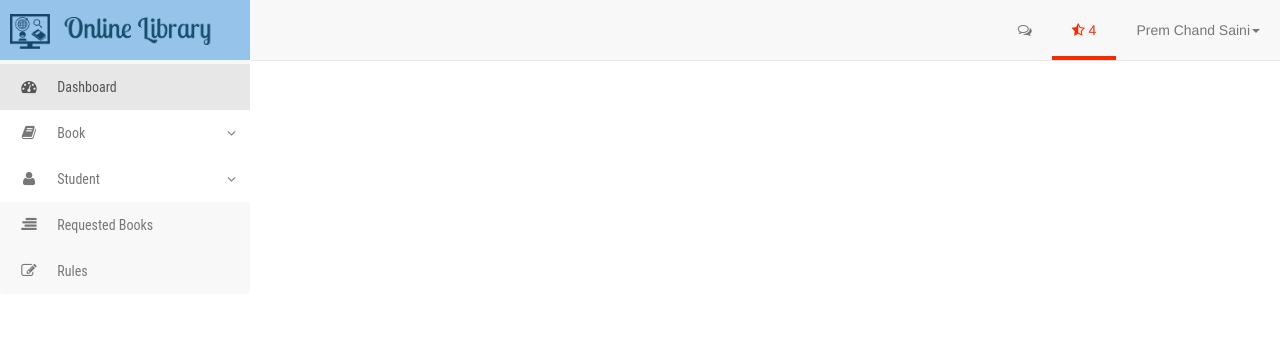
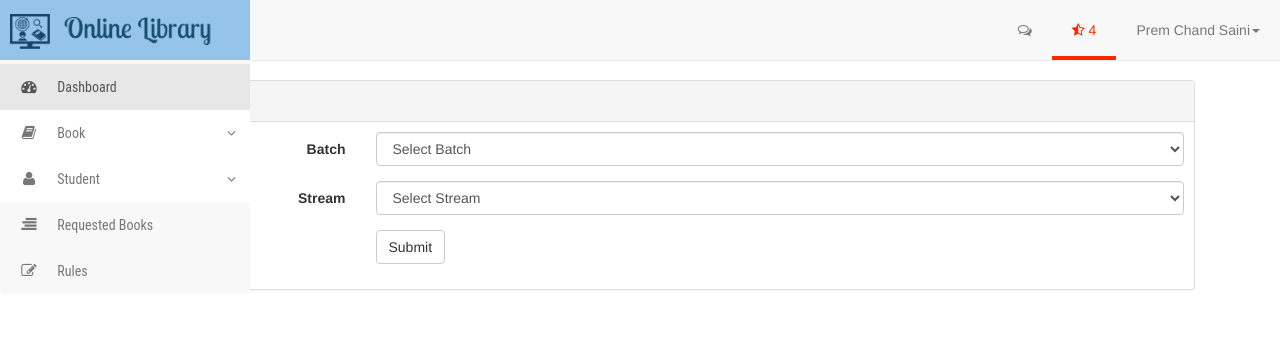
Before and after one commit to pcsaini/php, a PHP site: page /library/app/view/dashboard/view_student.php in a window 1280 px wide. Shown: the top 361 px of the page. Run offline with PHP 8.4, Linux system fonts and the light colour scheme.

Commit message:
View student

```diff
--- a/app/database/helper.php
+++ b/app/database/helper.php
@@ -102,5 +102,4 @@ function recover_password($email)
     $generate_password = substr(md5(rand(999, 99999)), 0, 8);
     mail($email, 'Reset Password', "Hello " . $username . ",\n Please go to above link to reset password :\n http://library.freeoda.com/app/view/resetpassword.php?email=" . $email . "&generate_password=" . $generate_password . "  \n\n  -Library", 'From:premchandsaini779@gmail.com');
 }
-
 ?>
--- a/app/database/helper_admin.php
+++ b/app/database/helper_admin.php
@@ -61,3 +61,6 @@ function delete_category($cat_id){
 function delete_book($book_code){
     return mysql_query("DELETE FROM book_code WHERE book_code = '$book_code'");
 }
+function view_users($batch,$stream){
+    return mysql_query("SELECT * FROM users WHERE batch='$batch' AND stream='$stream'");
+}
--- a/app/view/dashboard/add_student.php
+++ b/app/view/dashboard/add_student.php
@@ -19,7 +19,7 @@
             <?php
             include_once "navbar.php";
             include_once "sidebar.php";
-            require '../../database/helper_admin.php';
+            require '../../database/helper.php';
             //include_once "footer.php";
             ?>
             <div class="main-content container">
--- a/app/view/dashboard/view_student.php
+++ b/app/view/dashboard/view_student.php
@@ -23,7 +23,79 @@
             //include_once "footer.php";
             ?>
             <div class="main-content container">
-                Hello
+                <div class="col-lg-12 col-md-16 col-sm-12">
+                    <div class="panel panel-default">
+                        <div class="panel-heading">Add New Student</div>
+                        <div class="panel-body" style="padding: 10px;">
+                            <form class="form-horizontal" action="../../controller/student.php" method="post" role="form">
+                                <div class="form-group">
+                                    <label class="control-label col-sm-3" for="email">Batch</label>
+                                    <div class="col-sm-9">
+                                        <select class="form-control" id="email" name="batch" required>
+                                            <option value="">Select Batch</option>
+                                            <option value="2013" >2013</option>
+                                            <option value="2014" >2014</option>
+                                            <option value="2015" >2015</option>
+                                            <option value="2016" >2016</option>
+                                        </select>
+                                    </div>
+                                </div>
+                                <div class="form-group">
+                                    <label class="control-label col-sm-3" for="email">Stream</label>
+                                    <div class="col-sm-9">
+                                        <select class="form-control" id="email" name="stream" required>
+                                            <option value="">Select Stream</option>
+                                            <option value="Computer Sceince Engneering" >Computer Sceince Engneering</option>
+                                            <option value="Information Technology" >Information Technology</option>
+                                        </select>
+                                    </div>
+                                </div>
+                                <div class="form-group">
+                                    <div class="col-sm-offset-3 col-sm-9">
+                                        <button type="submit" class="btn btn-default" name="view_student">Submit</button>
+                                    </div>
+                                </div>
+                            </form>
+                            <?php
+                            if (isset($_GET['batch'],$_GET['stream']) == true) {
+                                $batch = $_GET['batch'];
+                                $stream = $_GET['stream'];
+
+                                $result = view_users($batch,$stream);
+                                ?>
+                                <table class="table table-bordered table-responsive" style="margin-top: 20px;">
+                                    <thead>
+                                    <tr>
+                                        <th>No</th>
+                                        <th>Name</th>
+                                        <th>ID</th>
+                                        <th>Email</th>
+                                        <th>View</th>
+                                        <th>Delete</th>
+                                    </tr>
+                                    </thead>
+                                    <tbody>
+                                    <?php
+                                    $num = 0;
+                                    while ($row = mysql_fetch_assoc($result)) {
+                                        $user_id= $row['user_id'];
+                                        $num++;
+                                        ?>
+                                        <tr>
+                                            <th scope="row"><?php echo $num; ?></th>
+                                            <td><?php echo $row['first_name']; ?> <?php echo $row['last_name']; ?></td>
+                                            <td><?php echo $row['username']; ?></td>
+                                            <td><?php echo $row['email']; ?></td>
+                                            <td><a href="single_student.php?id=<?php echo $row['user_id']; ?>"><button class="btn btn-success" name="delete_cat"">View</button></a></td>
+                                            <td><form action="../../controller/book.php?cat_id=<?php echo $row['user_id'] ?>" method="post" class="text-center"><button class="btn btn-danger" name="delete_cat" onClick='alert("Are you sure?")'">Delete</button></form></td>
+                                        </tr>
+                                    <?php } ?>
+                                    </tbody>
+                                </table>
+                            <?php } ?>
+                        </div>
+                    </div>
+                </div>
             </div>
         </div>
     </div>
```
Also changed, not shown: app/controller/student.php (+8 -0 lines).
